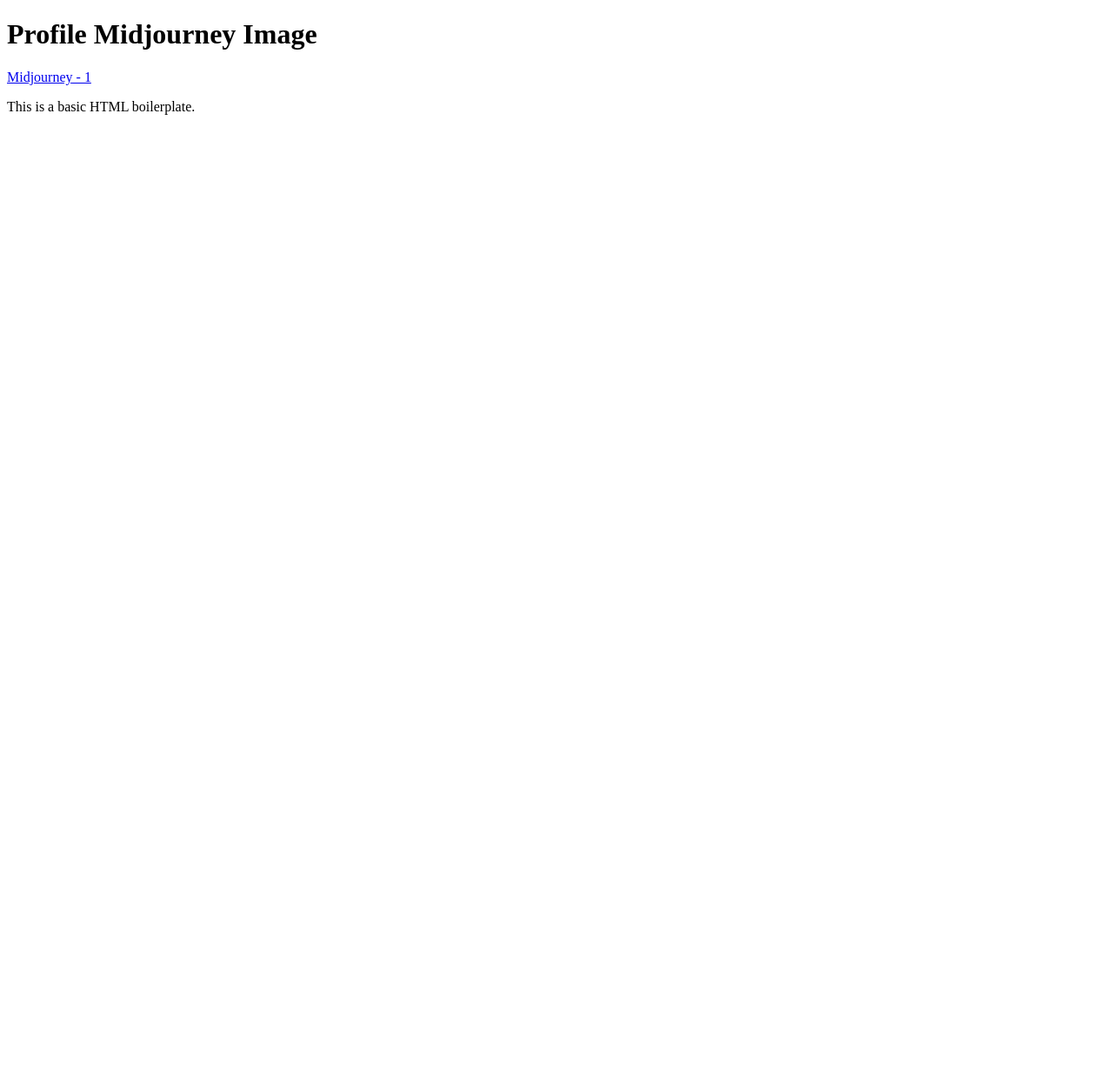
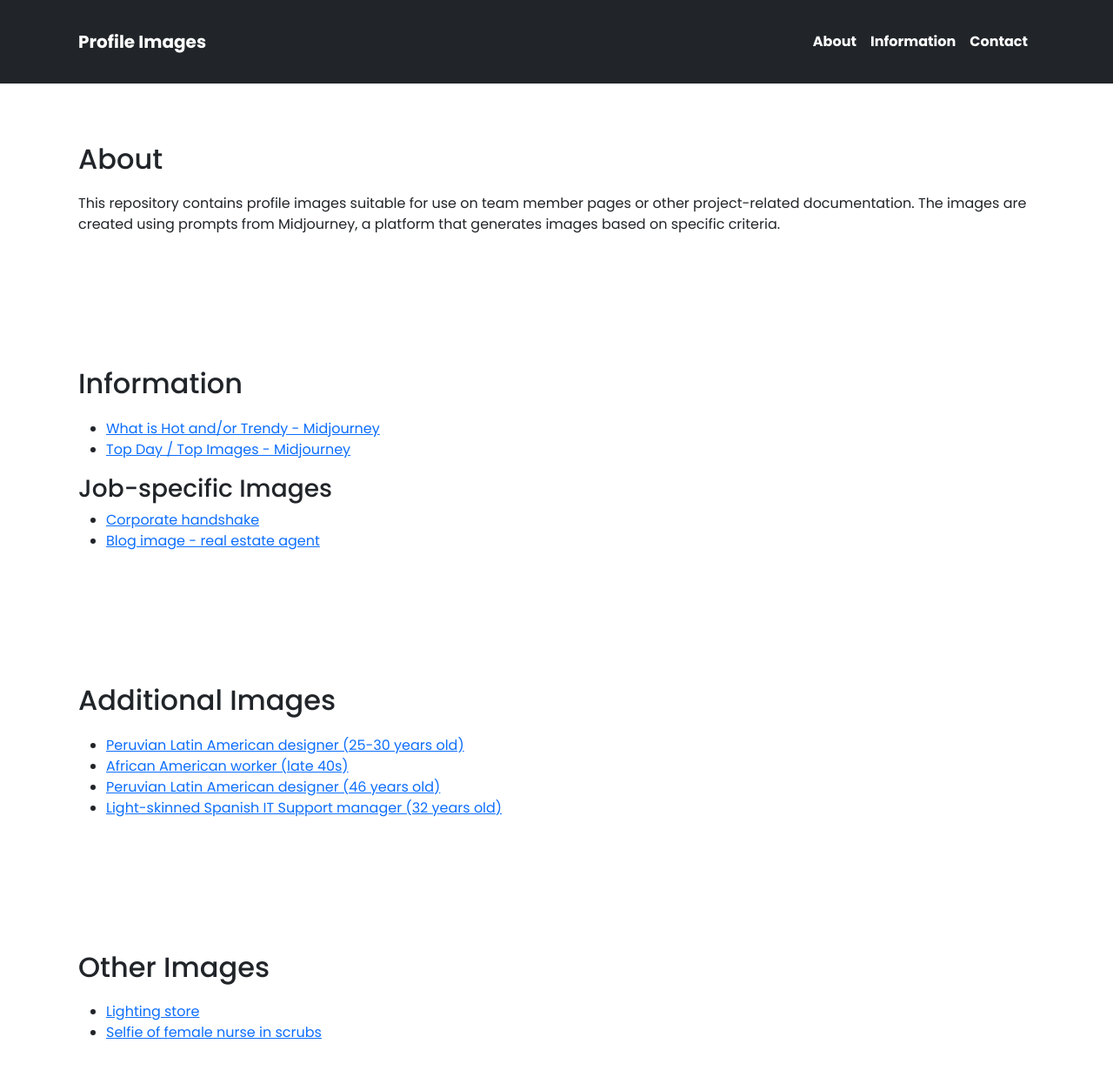
Before and after one commit to cpuncekar/profile-avatars, a plain HTML site: page index.html in a window 1280 px wide. Shown: the top 1238 px of the page at 87% size. Before the commit the page ends 800 px from the top, so only its background shows below. Drawn offline with nearby package versions, Linux system fonts and the light colour scheme.

Commit message:
starter files created
index and styles css sheet
mini site created

```diff
--- a/index.html
+++ b/index.html
@@ -3,18 +3,97 @@
 <head>
     <meta charset="UTF-8">
     <meta name="viewport" content="width=device-width, initial-scale=1.0">
-    <title>Profile Images from Midjourney</title>
-    <!-- Add your CSS links or styles here -->
-    <!-- Add any meta tags, favicon, or other head content here -->
+    <title>Profile Images for Projects</title>
+    <!-- Bootstrap CSS -->
+    <link href="https://cdn.jsdelivr.net/npm/bootstrap@5.3.0-alpha1/dist/css/bootstrap.min.css" rel="stylesheet">
+    <!-- Custom CSS -->
+    <link rel="stylesheet" href="styles.css">
+    <!-- Poppins Font -->
+    <link rel="preconnect" href="https://fonts.googleapis.com">
+    <link rel="preconnect" href="https://fonts.gstatic.com" crossorigin>
+    <link href="https://fonts.googleapis.com/css2?family=Poppins:ital,wght@0,100;0,200;0,300;0,400;0,500;0,600;0,700;0,800;0,900;1,100;1,200;1,300;1,400;1,500;1,600;1,700;1,800;1,900&family=Questrial&display=swap" rel="stylesheet">
 </head>
 <body>
-    <!-- Your content goes here -->
-    <h1>Profile Midjourney Image</h1>
-    <div>
-        <a href="https://www.midjourney.com/jobs/16816518-9e68-4522-9a87-4c853ff80482?index=0" target="_blank">Midjourney - 1</a>
-    </div>
-    <p>This is a basic HTML boilerplate.</p>
+    <header>
+        <nav class="navbar navbar-expand-lg navbar-dark bg-dark">
+            <div class="container">
+                <a class="navbar-brand" href="#">Profile Images</a>
+                <button class="navbar-toggler" type="button" data-bs-toggle="collapse" data-bs-target="#navbarNav" aria-controls="navbarNav" aria-expanded="false" aria-label="Toggle navigation">
+                    <span class="navbar-toggler-icon"></span>
+                </button>
+                <div class="collapse navbar-collapse" id="navbarNav">
+                    <ul class="navbar-nav ms-auto">
+                        <li class="nav-item">
+                            <a class="nav-link" href="#about">About</a>
+                        </li>
+                        <li class="nav-item">
+                            <a class="nav-link" href="#information">Information</a>
+                        </li>
+                        <li class="nav-item">
+                            <a class="nav-link" href="#contact">Contact</a>
+                        </li>
+                    </ul>
+                </div>
+            </div>
+        </nav>
+    </header>
 
-    <!-- Add your scripts or script links here -->
+    <main>
+        <section id="about" class="py-5">
+            <div class="container">
+                <h2>About</h2>
+                <p>This repository contains profile images suitable for use on team member pages or other project-related documentation. The images are created using prompts from Midjourney, a platform that generates images based on specific criteria.</p>
+            </div>
+        </section>
+
+        <section id="information" class="py-5">
+            <div class="container">
+                <h2>Information</h2>
+                <ul>
+                    <li><a href="https://www.midjourney.com/explore?tab=hot" target="_blank">What is Hot and/or Trendy - Midjourney</a></li>
+                    <li><a href="https://www.midjourney.com/explore?tab=top" target="_blank">Top Day / Top Images - Midjourney</a></li>
+                </ul>
+                <h3>Job-specific Images</h3>
+                <ul>
+                    <li><a href="https://www.midjourney.com/jobs/7a7414a3-73f4-4779-ac52-4ab20cf8fa55?index=0" target="_blank">Corporate handshake</a></li>
+                    <li><a href="https://www.midjourney.com/jobs/16816518-9e68-4522-9a87-4c853ff80482?index=0" target="_blank">Blog image - real estate agent</a></li>
+                    <!-- Add other job-specific image links here -->
+                </ul>
+            </div>
+        </section>
+
+        <section id="additional-images" class="py-5">
+            <div class="container">
+                <h2>Additional Images</h2>
+                <ul>
+                    <li><a href="https://www.midjourney.com/jobs/d021b86d-d612-472b-aa0f-441817039d7e" target="_blank">Peruvian Latin American designer (25-30 years old)</a></li>
+                    <li><a href="https://www.midjourney.com/jobs/647a5ccc-99bb-4166-a9b0-90da51831e6d" target="_blank">African American worker (late 40s)</a></li>
+                    <li><a href="https://www.midjourney.com/jobs/e6f0b7cb-4b6e-4072-b18c-43b07f3e26c3" target="_blank">Peruvian Latin American designer (46 years old)</a></li>
+                    <li><a href="https://www.midjourney.com/jobs/c5ed5b07-728e-4379-b98a-48ed9485a7eb" target="_blank">Light-skinned Spanish IT Support manager (32 years old)</a></li>
+                    <!-- Add other additional image links here -->
+                </ul>
+            </div>
+        </section>
+
+        <section id="other-images" class="py-5">
+            <div class="container">
+                <h2>Other Images</h2>
+                <ul>
+                    <li><a href="https://www.midjourney.com/jobs/3d146bbe-9bd3-4299-86df-07f2f89fded5?index=0" target="_blank">Lighting store</a></li>
+                    <li><a href="https://www.midjourney.com/jobs/04e5a788-881d-4832-97ee-12c95cb2dd5f?index=0" target="_blank">Selfie of female nurse in scrubs</a></li>
+                    <!-- Add other other image links here -->
+                </ul>
+            </div>
+        </section>
+    </main>
+
+    <footer class="bg-dark text-light text-center py-3">
+        <div class="container">
+            <p>&copy; 2024 Profile Images for Projects</p>
+        </div>
+    </footer>
+
+    <!-- Bootstrap JS -->
+    <script src="https://cdn.jsdelivr.net/npm/bootstrap@5.3.0-alpha1/dist/js/bootstrap.bundle.min.js"></script>
 </body>
 </html>
--- /dev/null
+++ b/styles.css
@@ -0,0 +1,48 @@
+/* Custom CSS */
+
+/* Global styles */
+body {
+    font-family: 'Poppins', Arial, sans-serif;
+}
+
+/* Header styles */
+header {
+    background-color: #343a40;
+}
+
+.navbar-brand {
+    font-family: 'Poppins', sans-serif;
+    font-weight: bold;
+}
+
+.navbar-nav .nav-link {
+    color: #fff;
+    font-family: 'Poppins', sans-serif;
+    font-weight: bold;
+}
+
+.navbar-nav .nav-link:hover {
+    color: #fff;
+}
+
+/* Main content styles */
+.container {
+    padding: 20px;
+}
+
+h2 {
+    margin-bottom: 20px;
+}
+
+/* Footer styles */
+footer {
+    background-color: #343a40;
+    color: #fff;
+}
+
+/* Responsive styles */
+@media (max-width: 767px) {
+    .container {
+        padding: 10px;
+    }
+}
```
